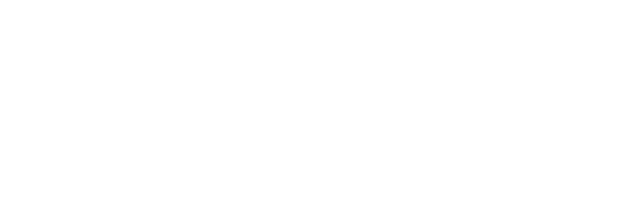
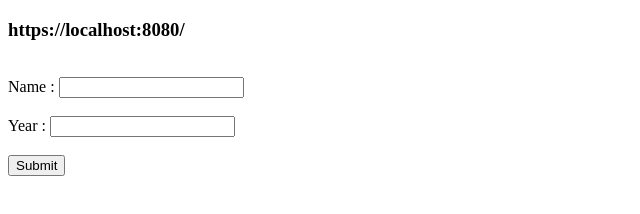
Before and after one commit to acciojob/sharable-urls-Ashishrock9394, a website: page main.html in a window 1280 px wide. Shown: the whole page, without its empty margins (0-640 px from the left). Drawn offline with Linux system fonts and the light colour scheme.

Commit message:
created a submission

```diff
--- a/main.html
+++ b/main.html
@@ -1,6 +1,16 @@
 <!DOCTYPE html>
  <html>
    <body>
+           <form id="form">
+                   <h3 id="url">https://localhost:8080/</h3>
+                   <br>
+                   <label for="name">Name : </label>
+                   <input type="text" id="name" name="name"><br><br>
+                   <label for="year">Year : </label>
+                   <input type="number" id="year" name="year" ><br><br>
+                   <button id="button">Submit</button>
+
+           </form>
      <script type="text/javascript" src="./script.js">
  </script>
    </body>
--- a/script.js
+++ b/script.js
@@ -1 +1,11 @@
-// your code here
+const form = document.querySelector("#form");
+
+ form.addEventListener("submit",()=>{
+         event.preventDefault();
+         var url = "https://localhost:8080/";
+         var name = document.getElementById("name").value;
+         var year = document.getElementById("year").value;
+         let abc = document.querySelector("#url");
+
+         abc.textContent = `${url}?${name!=""?`name=${name}&`:""}${year!=""?`year=${year}`:""}`;
+ })
```
Lines whose indentation alone changed are shown as unchanged.
